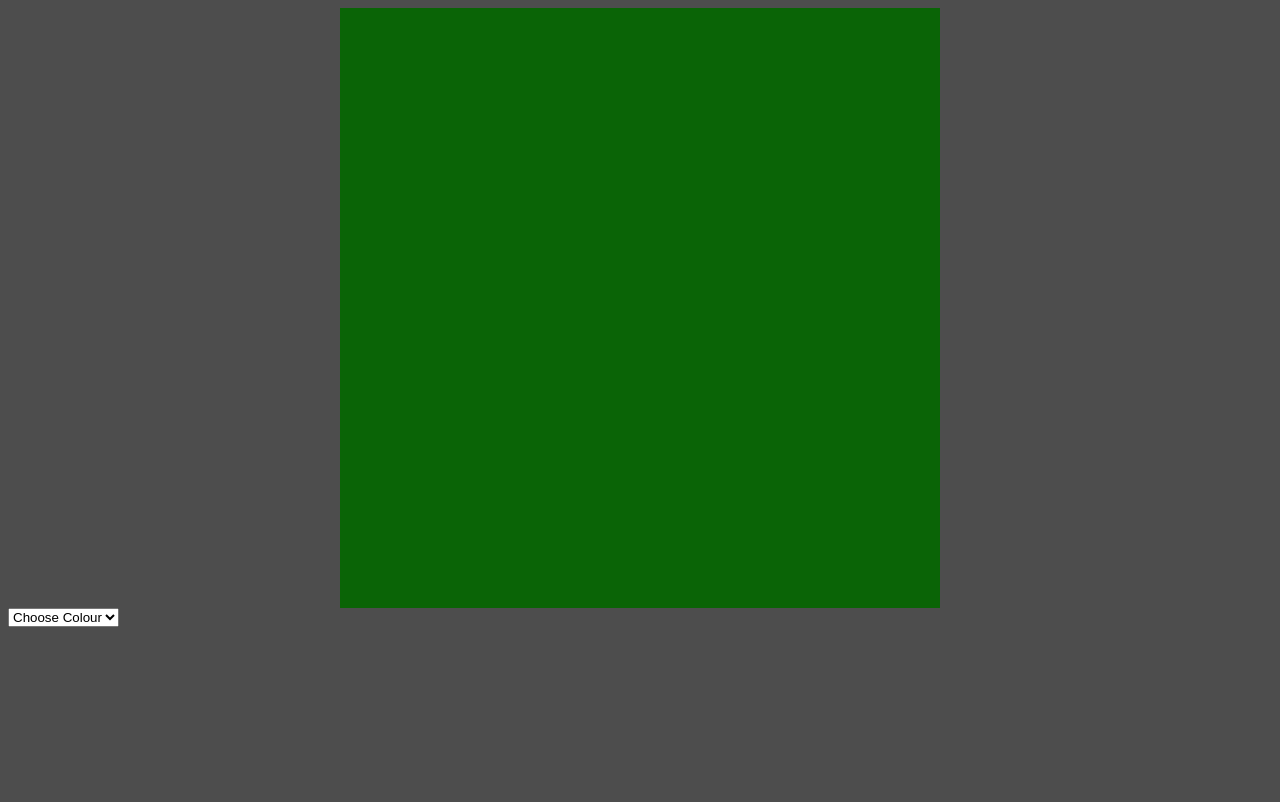
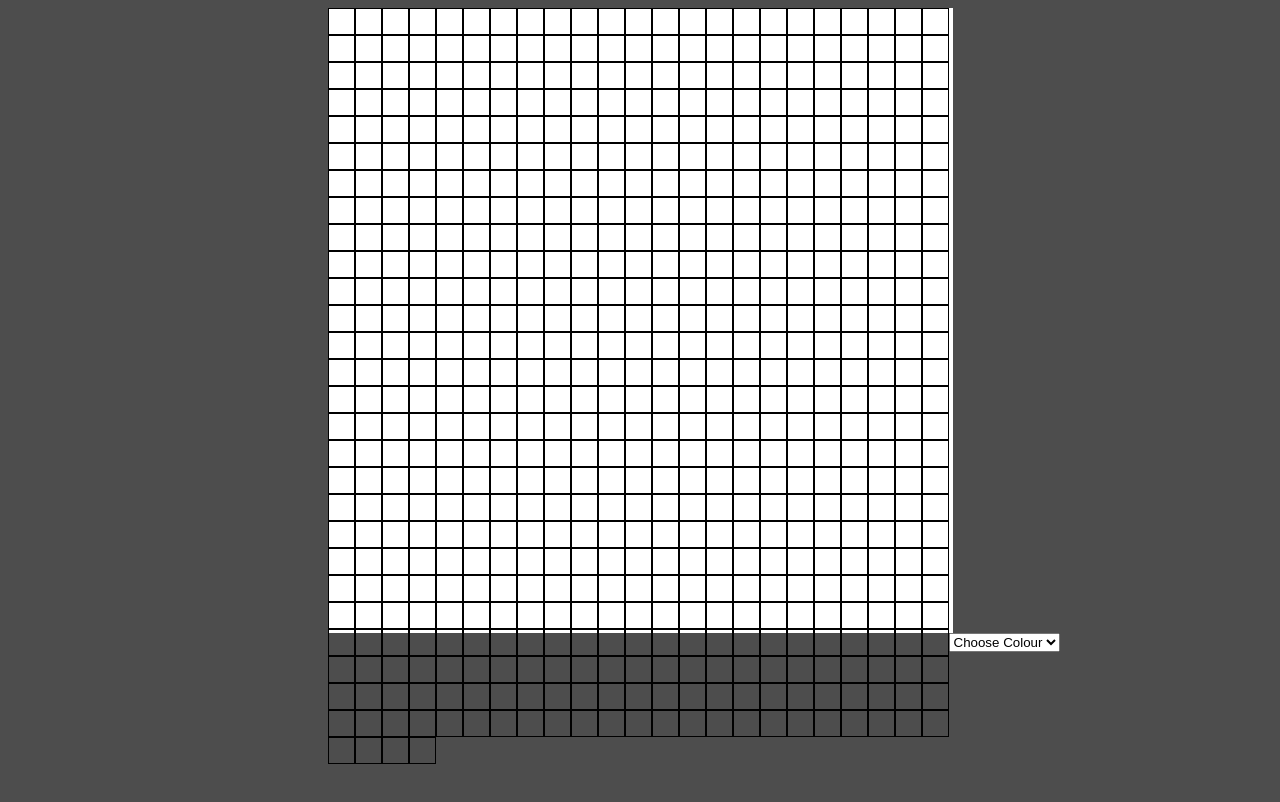
Before and after one commit to sidkathuria14/SketchPad, a plain HTML site: page index.html in a window 1280 px wide. Shown: the top 802 px of the page. Drawn offline with nearby package versions, Linux system fonts and the light colour scheme.

Commit message:
working on grid

```diff
--- a/script.js
+++ b/script.js
@@ -22,11 +22,11 @@
 drawSheet();
 function drawSheet(){
 
-for (i=0; i < 16; i++){
+for (i=0; i < 25; i++){
    			$('<div>').addClass('square-line').appendTo(".container");
    		};
-for (j=0; j < 16; j++){
-    		$('<div>').addClass('square').css("width",600/16).css("height",600/16).appendTo(".square-line");
+for (j=0; j < 25; j++){
+    		$('<div>').addClass('square').css("width",25).css("height",25).appendTo(".square-line");
 		};
 
 
--- a/style.css
+++ b/style.css
@@ -1,10 +1,22 @@
 .container{
 	margin: 0px auto;
-	background-color: #0a6406;
-	width: 600px;
-	height: 600px;
+	background-color: #ffffff;
+	width: 625px;
+	height: 625px;
 }
 body{
 	background-color: #4d4d4d;
 }
 .ui-menu { width: 150px; }
+.square-line{
+floar:left;
+}
+.square{
+	display: table-cell;
+	padding: 0;
+  margin: 0;
+	  border-style: solid;
+  border-color: black;
+  border-width: thin;
+  float:left;
+}
```
